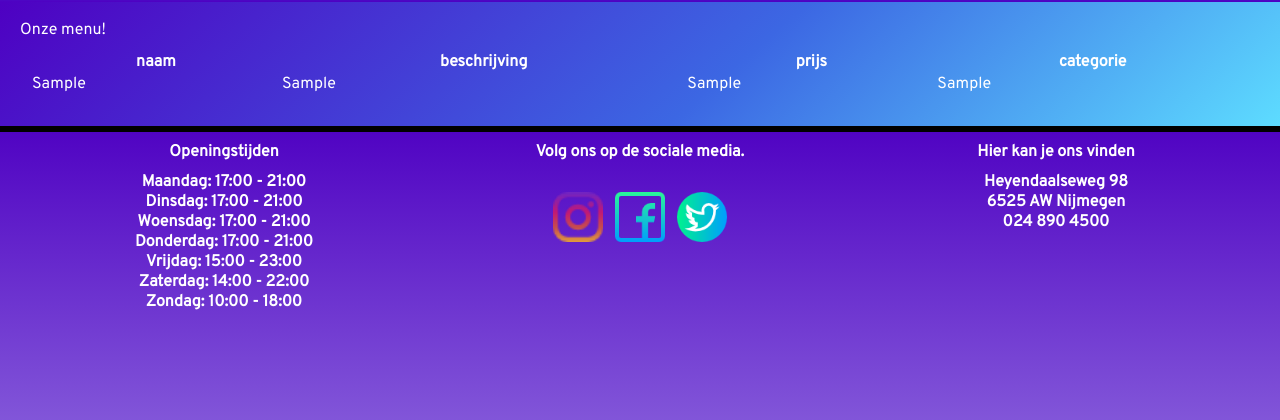
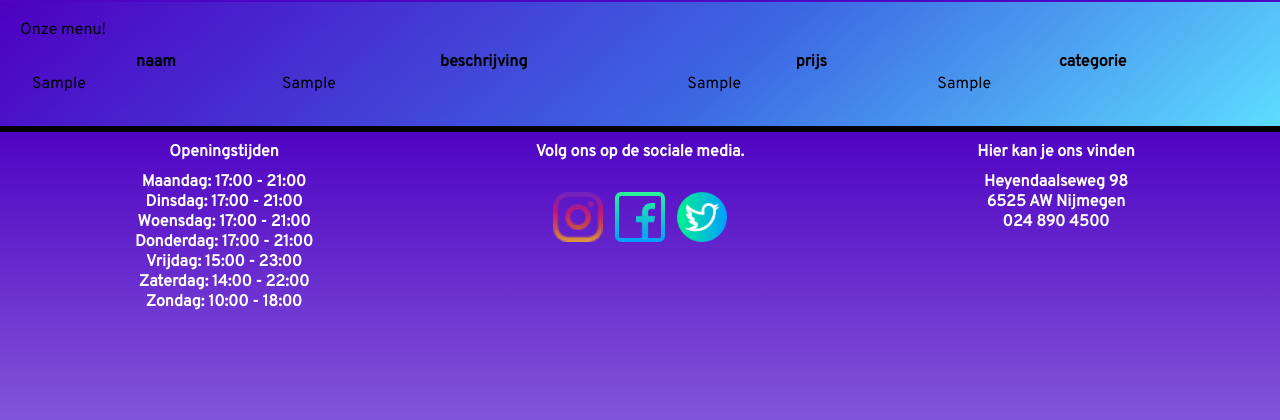
Before and after one commit to NASIdude/MINIcrud, a PHP site: page /MINIcrud/menu.php in a window 1280 px wide. Shown: the top 420 px of the page. Run offline with PHP 8.4, Linux system fonts and the light colour scheme; tables that the repository leaves empty or names only in its code hold one stand-in row (values such as "Sample post"); some libraries are stand-ins or nearby versions.

Commit message:
css aangepast
menu container aangepast

```diff
--- a/css/MiniCRUD.css
+++ b/css/MiniCRUD.css
@@ -569,7 +569,7 @@ h4 {
 }
 
 .menu-container {
-  color: #fff;
+  color: #000;
   width: 100%;
   height: auto;
   padding: 20px;
```
